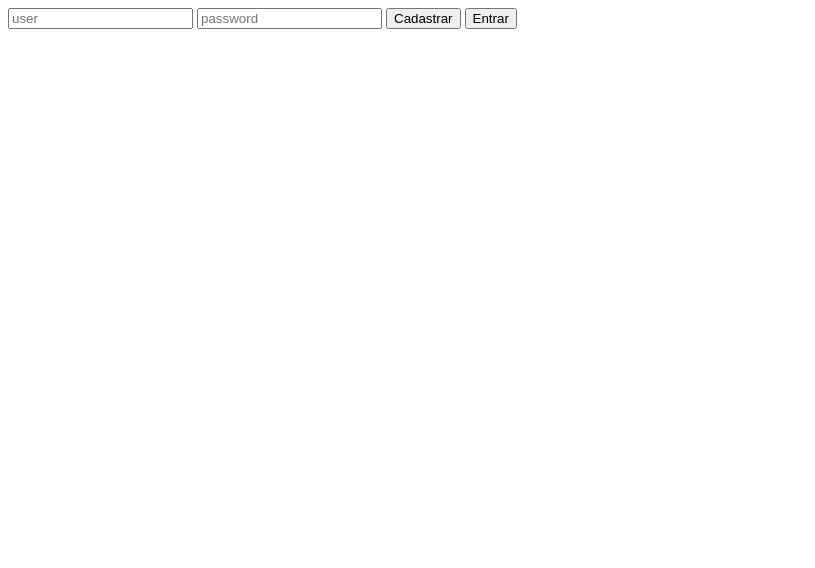
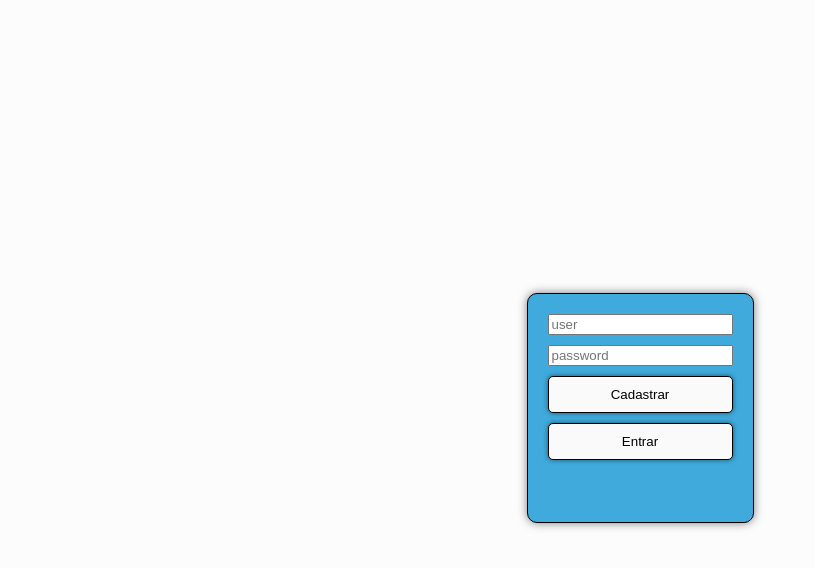
Before and after one commit to Joao-Gabriel-Lima/Sistema-de-Login, a plain HTML site: page Public/index.html in a window 1280 px wide. Shown: the whole page, without its empty margins (0-815 px from the left). Drawn offline with Linux system fonts and the light colour scheme.

Commit message:
adicionado css com botões e cores

```diff
--- a/Public/index.html
+++ b/Public/index.html
@@ -1,6 +1,7 @@
 <!doctype html>
 <html lang="en">
   <head>
+    <link rel="stylesheet" href="style.css" />
     <meta charset="UTF-8" />
     <meta name="viewport" content="width=device-width, initial-scale=1.0" />
     <title>Document</title>
@@ -11,8 +12,8 @@
       <input id="senha" type="password" placeholder="password" />
       <input id="botaoCadastrar" type="button" value="Cadastrar" />
       <input id="botaoEntrar" type="button" value="Entrar" />
+      <p id="mensagem"></p>
     </form>
-    <p id="mensagem"></p>
 
     <script src="script.js"></script>
     <noscript>Você precisa ativar o JavaScript para ver o site inteiro!</noscript>
--- /dev/null
+++ b/Public/style.css
@@ -0,0 +1,32 @@
+body{
+    display: flex;
+    flex-direction: row;
+    min-height: 100vh;
+    justify-content: center;
+    align-items: center;
+    background-color: #fcfcfc;
+}
+
+form{
+    display: flex;
+    flex-direction: column;
+    gap: 10px;
+    padding: 20px;
+    border: 1px solid black;
+    border-radius: 10px;
+    box-shadow: 0px 0px 10px rgba(0, 0, 0, 0.5);
+    background-color: #3faadb;
+}
+
+#botaoCadastrar, #botaoEntrar{
+    padding: 10px;
+    border-radius: 5px;
+    border: none;
+    background-color: #fafafa;
+    color: rgb(0, 0, 0);
+    cursor: pointer;
+    border: 1px solid #000000;
+    border-radius: 5px;
+    box-shadow: 0px 0px 5px rgba(0, 0, 0, 0.5);
+
+}
```
